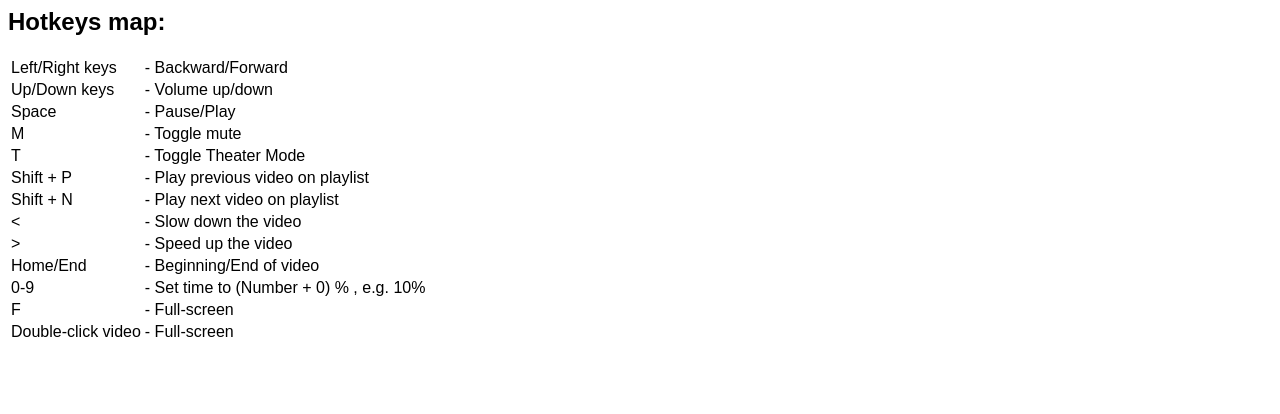
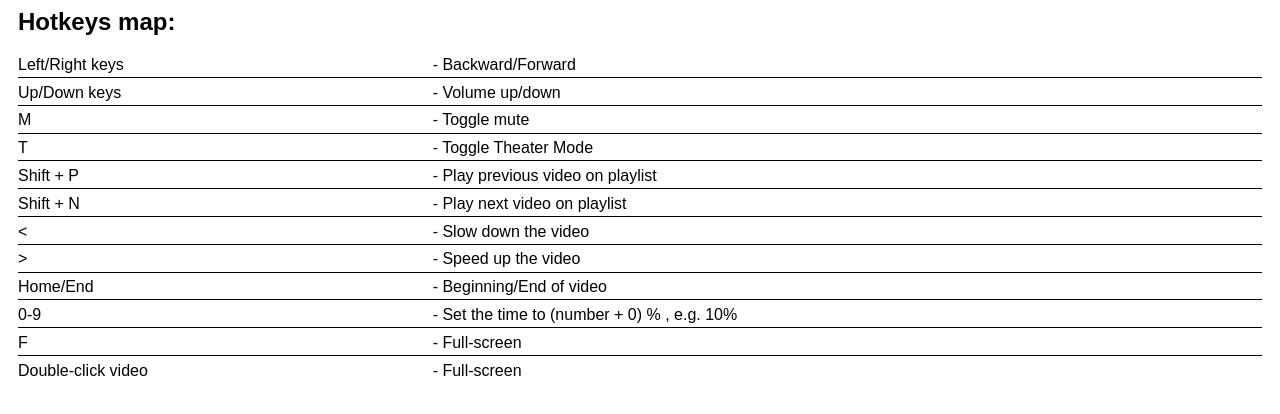
Before and after one commit to avi12/skillshare-player-control, a browser extension: page dist/options/options.html in a window 1280 px wide. Drawn offline with Linux system fonts and the light colour scheme.

Commit message:
Options: Changed table to CSS grid; added CSS properties accordingly

```diff
--- a/dist/options/options.css
+++ b/dist/options/options.css
@@ -1,5 +1,28 @@
 body {
-  font-size: 16px;
-  width: 430px;
+  font-size: 1rem;
   font-family: Arial, sans-serif;
+  padding: 0 10px;
 }
+
+.grid {
+  display: grid;
+  grid-template-columns: 1fr 2fr;
+  gap: 0.35em 0;
+}
+
+.grid > div {
+  display: flex;
+  align-items: center;
+}
+
+.grid > div:not(:nth-last-child(-n + 2)) {
+  padding-bottom: 0.2em;
+  border-bottom: 1px solid;
+}
+
+@media (prefers-color-scheme: dark) {
+  body {
+    color: white;
+    background: black;
+  }
+}
--- a/dist/options/options.html
+++ b/dist/options/options.html
@@ -12,59 +12,31 @@
 
   <body>
     <h2>Hotkeys map:</h2>
-    <table>
-      <tr>
-        <td>Left/Right keys</td>
-        <td>- Backward/Forward</td>
-      </tr>
-      <tr>
-        <td>Up/Down keys</td>
-        <td>- Volume up/down</td>
-      </tr>
-      <tr>
-        <td>Space</td>
-        <td>- Pause/Play</td>
-      </tr>
-      <tr>
-        <td>M</td>
-        <td>- Toggle mute</td>
-      </tr>
-      <tr>
-        <td>T</td>
-        <td>- Toggle Theater Mode</td>
-      </tr>
-      <tr>
-        <td>Shift + P</td>
-        <td>- Play previous video on playlist</td>
-      </tr>
-      <tr>
-        <td>Shift + N</td>
-        <td>- Play next video on playlist</td>
-      </tr>
-      <tr>
-        <td>&lt;</td>
-        <td>- Slow down the video</td>
-      </tr>
-      <tr>
-        <td>&gt;</td>
-        <td>- Speed up the video</td>
-      </tr>
-      <tr>
-        <td>Home/End</td>
-        <td>- Beginning/End of video</td>
-      </tr>
-      <tr>
-        <td>0-9</td>
-        <td>- Set time to (Number + 0) % , e.g. 10%</td>
-      </tr>
-      <tr>
-        <td>F</td>
-        <td>- Full-screen</td>
-      </tr>
-      <tr>
-        <td>Double-click video</td>
-        <td>- Full-screen</td>
-      </tr>
-    </table>
+    <div class="grid">
+      <div>Left/Right keys</div>
+      <div>- Backward/Forward</div>
+      <div>Up/Down keys</div>
+      <div>- Volume up/down</div>
+      <div>M</div>
+      <div>- Toggle mute</div>
+      <div>T</div>
+      <div>- Toggle Theater Mode</div>
+      <div>Shift + P</div>
+      <div>- Play previous video on playlist</div>
+      <div>Shift + N</div>
+      <div>- Play next video on playlist</div>
+      <div>&lt;</div>
+      <div>- Slow down the video</div>
+      <div>&gt;</div>
+      <div>- Speed up the video</div>
+      <div>Home/End</div>
+      <div>- Beginning/End of video</div>
+      <div>0-9</div>
+      <div>- Set the time to (number + 0) % , e.g. 10%</div>
+      <div>F</div>
+      <div>- Full-screen</div>
+      <div>Double-click video</div>
+      <div>- Full-screen</div>
+    </div>
   </body>
 </html>
```
